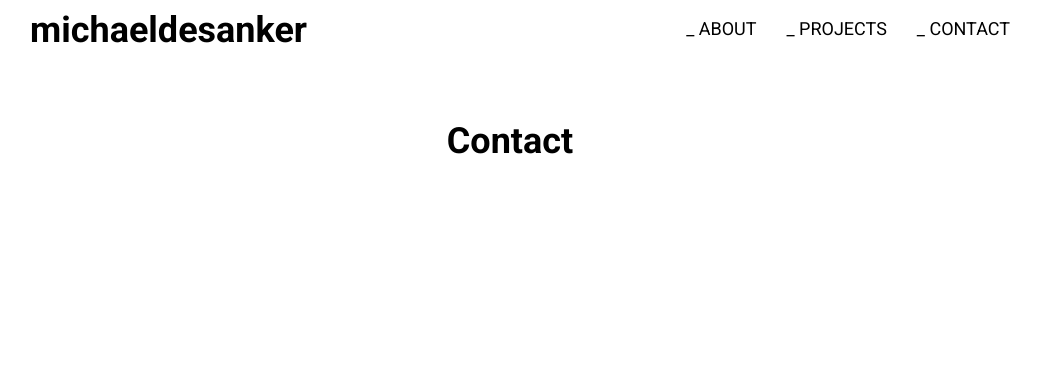
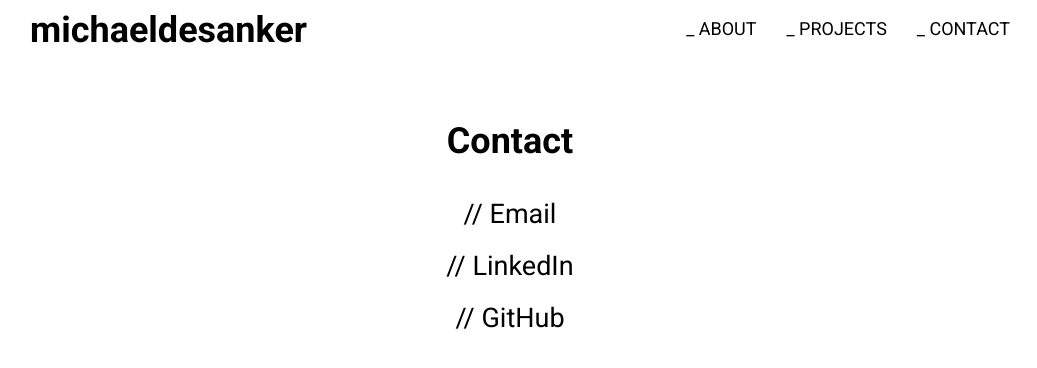
Before and after one commit to mdesanker/portfolio, a React (Create React App) app: page /contact in a window 1280 px wide. Shown: the top 368 px of the page, without its empty margins (130-1167 px from the left). Built offline with nearby package versions, Linux system fonts and the light colour scheme.

Commit message:
Add basic content to contact component

```diff
--- a/src/components/views/contact/Contact.tsx
+++ b/src/components/views/contact/Contact.tsx
@@ -9,9 +9,45 @@ const Contact = () => {
       <Nav />
       <Wrapper>
         <h1>Contact</h1>
+
+        <LinkContainer>
+          <Email>&#47;&#47; Email</Email>
+          <StyledLink
+            href="https://www.linkedin.com/in/michaeldesanker/"
+            target="_blank"
+            rel="noopener noreferrer"
+          >
+            &#47;&#47; LinkedIn
+          </StyledLink>
+          <StyledLink
+            href="https://github.com/mdesanker"
+            target="_blank"
+            rel="noopener noreferrer"
+          >
+            &#47;&#47; GitHub
+          </StyledLink>
+        </LinkContainer>
       </Wrapper>
     </Fragment>
   );
 };
 
+const LinkContainer = styled.div`
+  display: flex;
+  flex-direction: column;
+  align-items: center;
+  gap: 20px;
+  padding-top: 2rem;
+`;
+
+const Email = styled.p`
+  font-size: 1.5rem;
+`;
+
+const StyledLink = styled.a`
+  font-size: 1.5rem;
+  color: black;
+  text-decoration: none;
+`;
+
 export default Contact;
```
